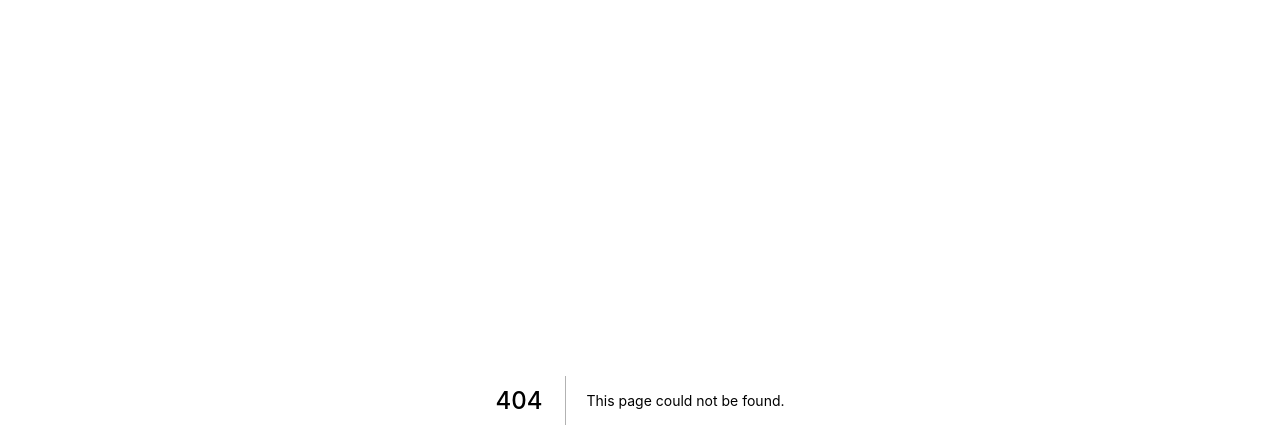
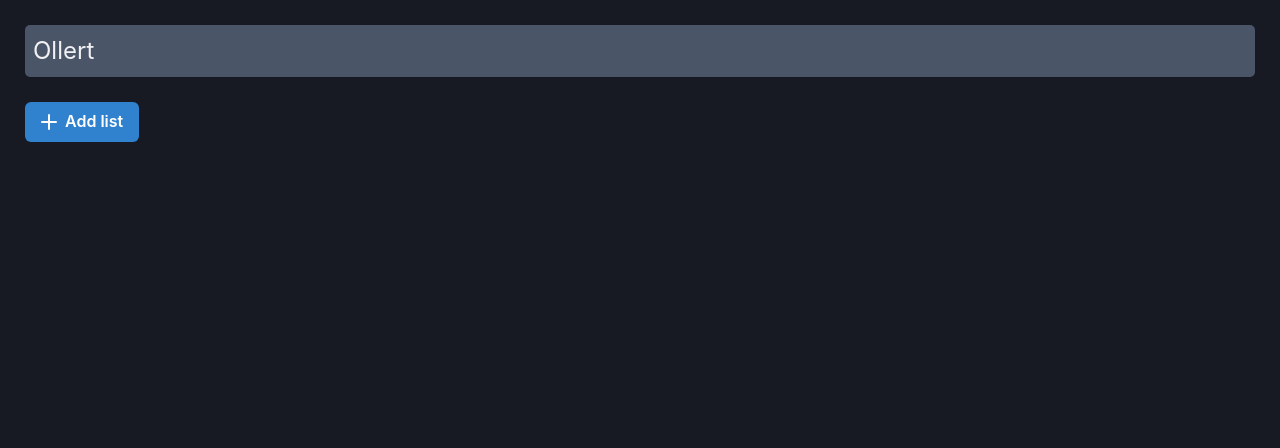
Before and after one commit to AlexGPlay/Ollert, a Next.js app: page /board/1 in a window 1280 px wide. Before the commit this address had no page. Shown: the top 448 px of the page. Built offline with nearby package versions, Linux system fonts and the light colour scheme.

Commit message:
Added new board path and boards path

```diff
--- /dev/null
+++ b/components/Board.js
@@ -0,0 +1,72 @@
+import { Button, IconButton } from "@chakra-ui/button";
+import { AddIcon, CloseIcon } from "@chakra-ui/icons";
+import { Input } from "@chakra-ui/input";
+import { Box, Flex, Wrap } from "@chakra-ui/layout";
+import { useState } from "react";
+import { useBoard } from "../hooks/useBoard";
+import List from "./List";
+
+const Board = ({ boardId }) => {
+  const { boardData, addList, addItemToList } = useBoard(boardId);
+
+  const [isCreatingList, setCreatingList] = useState(false);
+  const [newListTitle, setNewListTitle] = useState("");
+
+  const createNewList = (evt) => {
+    evt?.preventDefault();
+    setCreatingList(false);
+    setNewListTitle("");
+    addList(newListTitle);
+  };
+
+  return (
+    <Flex mt={25}>
+      <Wrap spacing={5}>
+        {boardData?.lists?.map((list) => (
+          <List
+            key={list.id}
+            name={list.name}
+            tasks={list.tasks}
+            onCreateTask={(task) => addItemToList(list.id, task)}
+          />
+        ))}
+        {isCreatingList ? (
+          <Box bgColor="gray.600" p={2} minW={300} borderRadius={5} overflow="hidden">
+            <form onSubmit={createNewList}>
+              <Input
+                fontSize="sm"
+                bgColor="whiteAlpha.800"
+                placeholder="New list title"
+                value={newListTitle}
+                onChange={(evt) => setNewListTitle(evt.target.value)}
+              />
+              <Flex mt={2}>
+                <Wrap spacing={2}>
+                  <Button colorScheme="blue" type="submit">
+                    Add list
+                  </Button>
+                  <IconButton
+                    variant="ghost"
+                    colorScheme="whiteAlpha"
+                    color="whiteAlpha.800"
+                    onClick={() => {
+                      setCreatingList("");
+                      setNewListTitle(false);
+                    }}
+                    icon={<CloseIcon />}
+                  />
+                </Wrap>
+              </Flex>
+            </form>
+          </Box>
+        ) : (
+          <Button onClick={() => setCreatingList(true)} colorScheme="blue" leftIcon={<AddIcon />}>
+            Add list
+          </Button>
+        )}
+      </Wrap>
+    </Flex>
+  );
+};
+
+export default Board;
--- a/components/List.js
+++ b/components/List.js
@@ -22,7 +22,7 @@ const List = ({ name, tasks, onCreateTask }) => {
   }, [isCreating]);
 
   return (
-    <Box bgColor="gray.600" minW={300} borderRadius={5} overflow="hidden">
+    <Box bgColor="gray.600" minW={300} height="fit-content" borderRadius={5} overflow="hidden">
       <Box p={2}>
         <Text fontWeight="500" fontSize="md" color="whiteAlpha.900">
           {name}
--- /dev/null
+++ b/hooks/useBoard.js
@@ -0,0 +1,34 @@
+import { useEffect, useState } from "react";
+import { useLocalStorage } from "./useLocalStorage";
+import { generateRandomId } from "../util/generateRandomId";
+
+export const useBoard = (boardId) => {
+  const { setItem, getItem } = useLocalStorage();
+  const [boardData, setBoardData] = useState({});
+
+  useEffect(() => {
+    const savedData = JSON.parse(getItem(`board_${boardId}`));
+    setBoardData(savedData);
+  }, [boardId]);
+
+  const addList = (listTitle) => {
+    const newData = { ...boardData };
+    newData.lists = [...newData.lists, { id: generateRandomId(), name: listTitle, tasks: [] }];
+    setBoardDataInternalFn(newData);
+  };
+
+  const addItemToList = (listId, text) => {
+    const newData = { ...boardData };
+    newData.lists = newData.lists.map((list) =>
+      list.id !== listId ? list : { ...list, tasks: [...list.tasks, text] }
+    );
+    setBoardDataInternalFn(newData);
+  };
+
+  const setBoardDataInternalFn = (boardData) => {
+    setBoardData(boardData);
+    setItem(`board_${boardId}`, JSON.stringify(boardData));
+  };
+
+  return { boardData, addList, addItemToList };
+};
--- a/package.json
+++ b/package.json
@@ -15,6 +15,7 @@
     "framer-motion": "^4.1.17",
     "next": "11.1.2",
     "react": "17.0.2",
-    "react-dom": "17.0.2"
+    "react-dom": "17.0.2",
+    "uuid": "^8.3.2"
   }
 }
--- /dev/null
+++ b/pages/board/[id].js
@@ -0,0 +1,18 @@
+import { Box } from "@chakra-ui/layout";
+import { useRouter } from "next/router";
+import Board from "../../components/Board";
+import Navbar from "../../components/Navbar";
+
+const BoardPage = () => {
+  const router = useRouter();
+  const { id } = router.query;
+
+  return (
+    <Box w="100%" h="100%" p={25} bgColor="gray.900">
+      <Navbar />
+      <Board boardId={id} />
+    </Box>
+  );
+};
+
+export default BoardPage;
--- /dev/null
+++ b/util/generateRandomId.js
@@ -0,0 +1,3 @@
+import { v4 as uuidv4 } from "uuid";
+
+export const generateRandomId = () => uuidv4();
```
Also changed, not shown: hooks/useBoards.js (added, +31 -0 lines), pages/index.js (+8 -9 lines), pages/new_board.js (added, +51 -0 lines), 1 other file (tests, documents, lock files or other folders).
